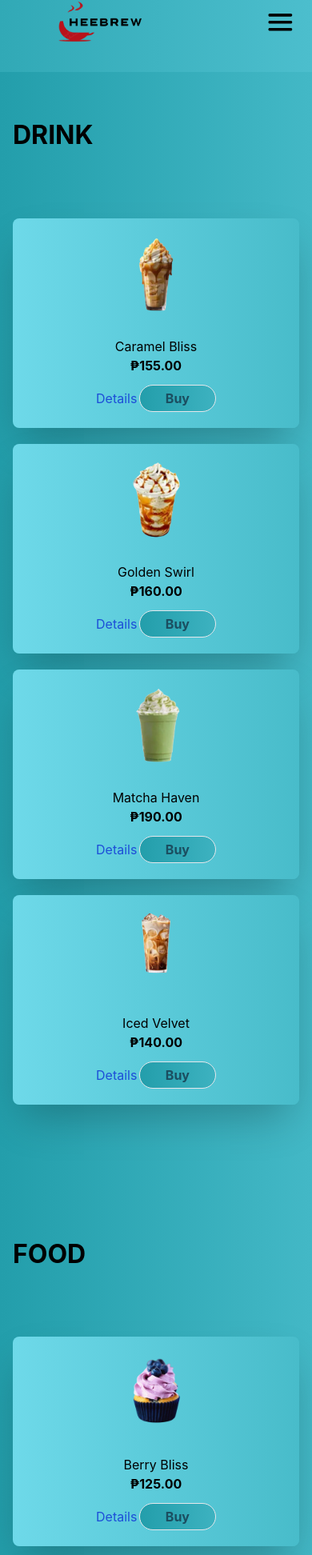
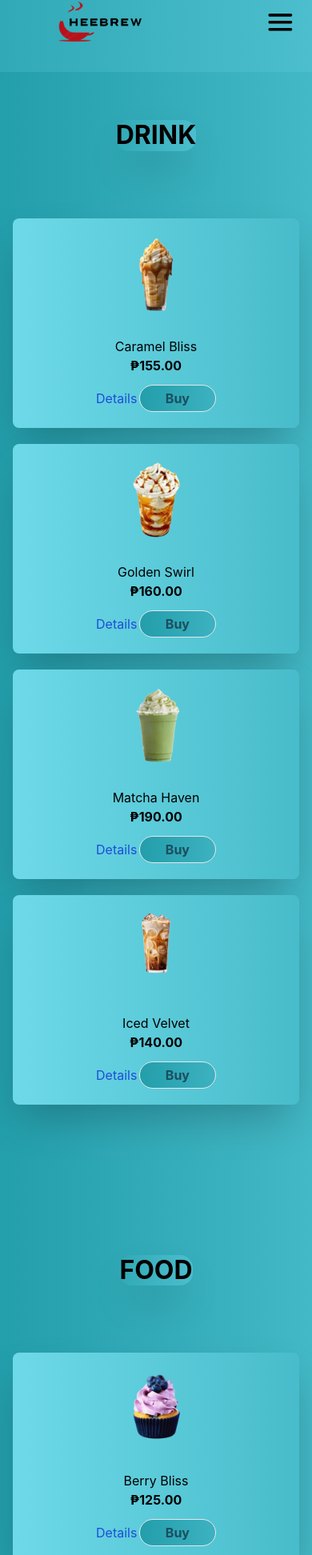
Before and after one commit to Joshclxx/Nextjs, a Next.js app: page /menu in a window 390 px wide. Shown: the part 34-1978 px from the top of the page at 80% size. Built offline with nearby package versions, Linux system fonts and the light colour scheme.

Commit message:
added anmation

```diff
--- a/app/menu/page.tsx
+++ b/app/menu/page.tsx
@@ -1,6 +1,5 @@
 import Drink from "@/components/Drink";
 import Food from "@/components/Food";
-import Athome from "@/components/Athome";
 import Merchandise from "@/components/Merchandise";
 
 export default function Home() {
@@ -9,7 +8,6 @@ export default function Home() {
       <Drink />
       <Food />
       <Merchandise />
-      <Athome />
     </>
   );
 }
--- a/components/Athome.tsx
+++ /dev/null
@@ -1,28 +0,0 @@
-import Image from "next/image";
-import React from "react";
-
-const page = () => {
-  return (
-    <section className="w-full bg-gradient py-10 pb-32 md:gap-28 lg:py-20">
-      <div className="max-w-[1440px] mx-auto flex flex-col gap-20 px-4 xl:flex-row">
-        <div className="flex flex-col items-start mt-5">
-          <h2 className="bold-32 mb-1">
-            AT HOME
-            <br />
-          </h2>
-        </div>
-
-        <div className="flex flex-row justify-between gap-9">
-          <div className="relative z-20 flex-1 xl:w-1/2 flex flex-col items-center">
-            <Image src="/" alt="" width={80} height={100} />
-            <p className="regular-16 text-center mt-5">
-              <br />₱
-            </p>
-          </div>
-        </div>
-      </div>
-    </section>
-  );
-};
-
-export default page;
--- a/components/Drink.tsx
+++ b/components/Drink.tsx
@@ -1,7 +1,9 @@
-import Image from "next/image";
+"use client";
+
+import { motion } from "framer-motion";
 import React from "react";
-import Button from "./Button";
 import ImageContainer from "./ImageContainer";
+import { animate, inView } from "framer-motion";
 
 const page = () => {
   const drinks = [
@@ -50,11 +52,19 @@ const page = () => {
   return (
     <section className="w-full bg-gradient py-10 pb-32 md:gap-28 lg:py-20">
       <div className="max-w-[1440px] mx-auto flex flex-col gap-20 px-4 xl:flex-row">
-        <div className="flex flex-col items-start mt-5">
-          <h2 className="bold-32 mb-1">
+        <div className="flex flex-col items-center justify-center mt-5">
+          <motion.h2
+            className="scroll-section bold-32 mb-1 bg-gradient-1 rounded-2xl shadow-2xl"
+            initial={{ opacity: 0, x: -100 }}
+            whileInView={{ opacity: 1, x: 0 }}
+            transition={{
+              duration: 0.9,
+              ease: [0.17, 0.55, 0.55, 1],
+            }}
+          >
             DRINK
             <br />
-          </h2>
+          </motion.h2>
         </div>
 
         <div className="grid grid-cols-12 sm:col-span-6 lg:col-span-3 flex-row justify-between gap-5">
--- a/components/Food.tsx
+++ b/components/Food.tsx
@@ -1,6 +1,7 @@
-import Image from "next/image";
+"use client";
+
+import { motion } from "framer-motion";
 import React from "react";
-import Button from "./Button";
 import ImageContainer from "./ImageContainer";
 
 const page = () => {
@@ -50,8 +51,19 @@ const page = () => {
   return (
     <section className="w-full bg-gradient py-10 pb-32 md:gap-28 lg:py-20">
       <div className="max-w-[1440px] mx-auto flex flex-col gap-20 px-4 xl:flex-row">
-        <div className="flex flex-col items-start">
-          <h2 className="bold-32 mb-1">FOOD</h2>
+        <div className="flex flex-col items-center justify-center mt-5">
+          <motion.h2
+            className="scroll-section bold-32 mb-1 bg-gradient-1 rounded-2xl shadow-2xl"
+            initial={{ opacity: 0, x: -100 }}
+            whileInView={{ opacity: 1, x: 0 }}
+            transition={{
+              duration: 0.9,
+              ease: [0.17, 0.55, 0.55, 1],
+            }}
+          >
+            FOOD
+            <br />
+          </motion.h2>
         </div>
 
         <div className="grid grid-cols-12 sm:col-span-6 lg:col-span-3 flex-row justify-between gap-5">
--- a/components/ImageContainer.tsx
+++ b/components/ImageContainer.tsx
@@ -1,7 +1,9 @@
 "use client";
 
-import { useState } from "react";
+import { motion, useSpring, useScroll } from "motion/react";
+import React, { useState } from "react";
 import Image from "next/image";
+import { useInView } from "framer-motion";
 import Button from "./Button";
 
 type ImageContainerProps = {
@@ -25,8 +27,42 @@ const ImageContainer = ({
 }: ImageContainerProps) => {
   const [showDetails, setShowDetails] = useState(false);
 
+  const ref = React.useRef(null);
+  const isInView = useInView(ref, { once: true });
+
+  const { scrollYProgress } = useScroll();
+  const scaleX = useSpring(scrollYProgress, {
+    stiffness: 100,
+    damping: 30,
+    restDelta: 0.001,
+  });
+
   return (
-    <div className="image-container">
+    <>
+      <motion.div
+        id="scroll-indicator"
+        style={{
+          scaleX,
+          position: "fixed",
+          top: 0,
+          left: 0,
+          right: 0,
+          height: 10,
+          originX: 0,
+          backgroundColor: "#284AA6",
+        }}
+      />
+
+      <motion.div
+        ref={ref}
+        initial={{ opacity: 0, x: 50 }}
+        whileInView={{ opacity: 1, x: 0 }}
+        transition={{
+          duration: 0.9,
+          ease: [0.17, 0.55, 0.55, 1],
+        }}
+        className="image-container col-span-3 p-4"
+      >
         <div className="h-[120px]">
           <Image
             src={imageSrc}
@@ -62,7 +98,8 @@ const ImageContainer = ({
             </button>
           </div>
         )}
-    </div>
+      </motion.div>
+    </>
   );
 };
 
--- a/components/Merchandise.tsx
+++ b/components/Merchandise.tsx
@@ -1,6 +1,7 @@
-import Image from "next/image";
+"use client";
+
+import { motion } from "framer-motion";
 import React from "react";
-import Button from "./Button";
 import ImageContainer from "./ImageContainer";
 
 const page = () => {
@@ -47,11 +48,19 @@ const page = () => {
   return (
     <section className="w-full bg-gradient py-10 pb-32 md:gap-28 lg:py-20">
       <div className="max-w-[1440px] mx-auto flex flex-col gap-20 px-4 xl:flex-row">
-        <div className="flex flex-col items-start mt-5">
-          <h2 className="bold-32 mb-1">
+        <div className="flex flex-col items-center justify-center mt-5">
+          <motion.h2
+            className="scroll-section bold-32 mb-1 bg-gradient-1 rounded-2xl shadow-2xl"
+            initial={{ opacity: 0, x: -100 }}
+            whileInView={{ opacity: 1, x: 0 }}
+            transition={{
+              duration: 0.9,
+              ease: [0.17, 0.55, 0.55, 1],
+            }}
+          >
             MERCHANDISE
             <br />
-          </h2>
+          </motion.h2>
         </div>
 
         <div className="grid grid-cols-12 sm:col-span-6 lg:col-span-3 flex-row justify-between gap-5">
--- a/package.json
+++ b/package.json
@@ -9,6 +9,8 @@
     "lint": "next lint"
   },
   "dependencies": {
+    "framer-motion": "^12.0.6",
+    "motion": "^12.0.6",
     "next": "15.1.4",
     "react": "^19.0.0",
     "react-dom": "^19.0.0"
```
Also changed, not shown: 1 other file (tests, documents, lock files or other folders). Lines whose indentation alone changed are shown as unchanged.
